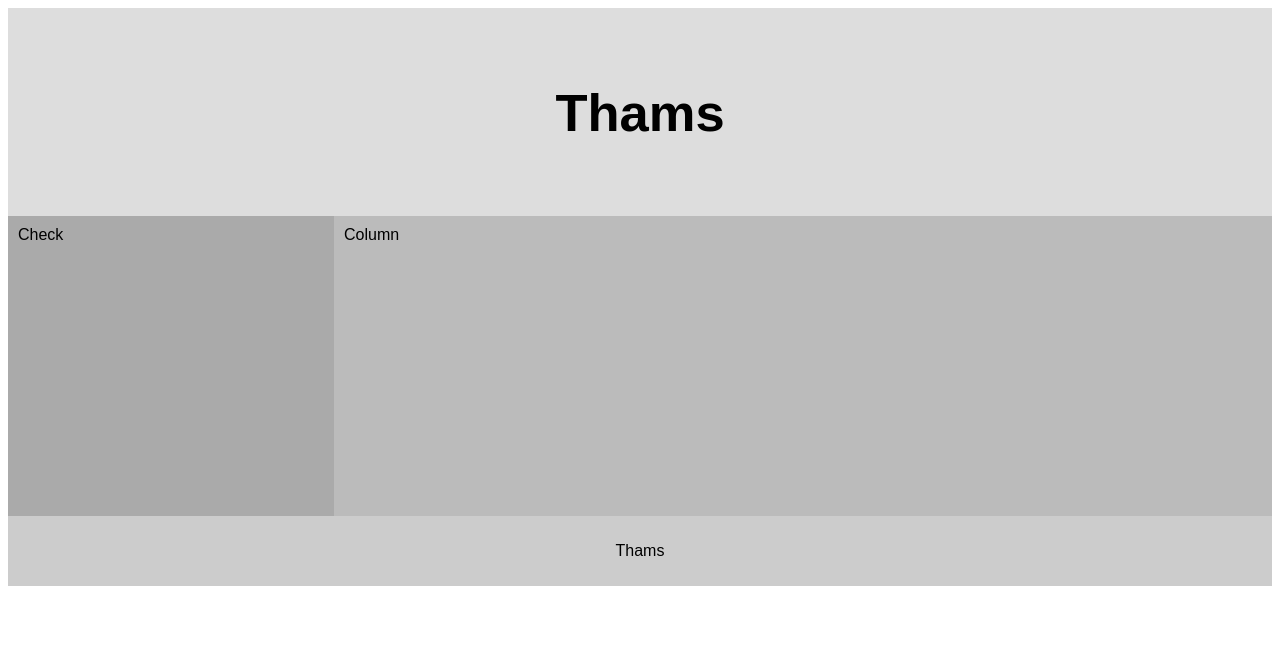
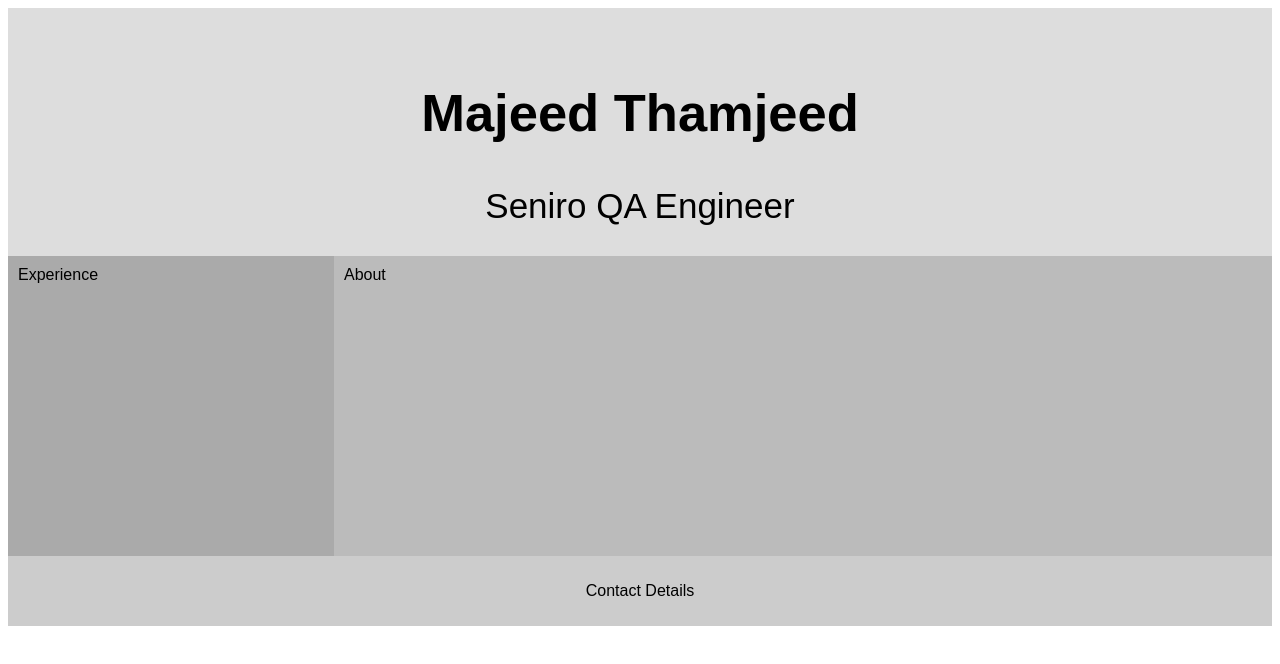
Before and after one commit to Thams142/thams.github.io, a plain HTML site: page index.html in a window 1280 px wide. Drawn offline with Linux system fonts and the light colour scheme.

Commit message:
Update index.html

```diff
--- a/index.html
+++ b/index.html
@@ -80,16 +80,17 @@ body {
 
 
 <div class="header">
-  <h2>Thams</h2>
+  <h2>Majeed Thamjeed</h2>
+  Seniro QA Engineer
 </div>
 
 <div class="row">
-  <div class="column side" style="background-color:#aaa;">Check</div>
-  <div class="column middle" style="background-color:#bbb;">Column</div>
+  <div class="column side" style="background-color:#aaa;">Experience</div>
+  <div class="column middle" style="background-color:#bbb;">About</div>
 </div>
 
 <div class="footer" style="background-color:#ccc;">
-  <p>Thams</p>
+  <p>Contact Details</p>
 </div>
 
 </body>
```
